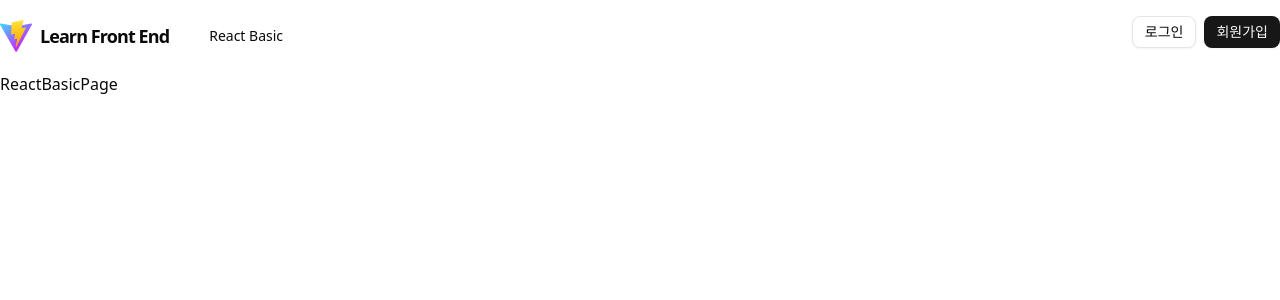
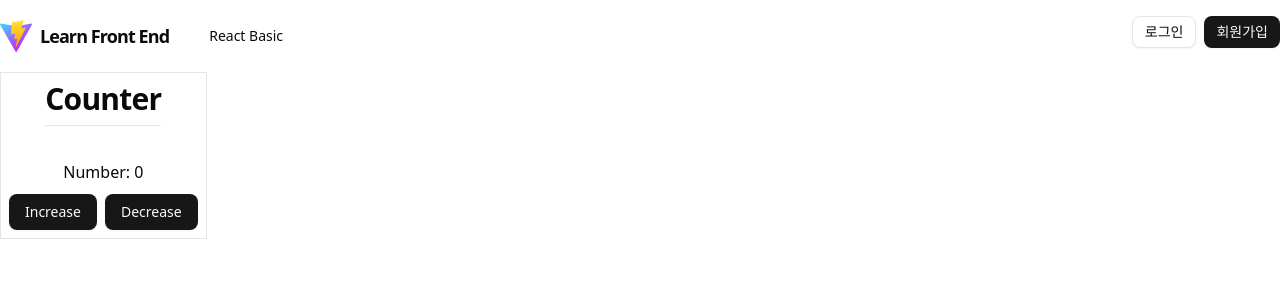
Before and after one commit to aicc6/learn-sl-front, a React (Vite) app: page / in a window 1280 px wide. Shown: the top 300 px of the page. Built offline with nearby package versions, Linux system fonts and the light colour scheme.

Commit message:
react counter 예제 추가

```diff
--- /dev/null
+++ b/src/components/pages/react-basic/counter.jsx
@@ -0,0 +1,26 @@
+import { Button } from '@/components/ui/button'
+import { useState } from 'react'
+
+const Counter = () => {
+  const [number, setNumber] = useState(0)
+
+  const increase = () => setNumber((prev) => prev + 1)
+  const decrease = () => setNumber((prev) => prev - 1)
+
+  return (
+    <div className="flex flex-col items-center gap-2 border-1 p-2">
+      <h2 className="scroll-m-20 border-b pb-2 text-3xl font-semibold tracking-tight first:mt-0">
+        Counter
+      </h2>
+
+      <p className="leading-7 [&:not(:first-child)]:mt-6">Number: {number}</p>
+
+      <div className="flex gap-2">
+        <Button onClick={increase}>Increase</Button>
+        <Button onClick={decrease}>Decrease</Button>
+      </div>
+    </div>
+  )
+}
+
+export { Counter }
--- a/src/components/pages/react-basic/index.jsx
+++ b/src/components/pages/react-basic/index.jsx
@@ -1,5 +1,11 @@
+import { Counter } from './counter'
+
 const ReactBasicPage = () => {
-  return <div>ReactBasicPage</div>
+  return (
+    <div className="flex">
+      <Counter />
+    </div>
+  )
 }
 
 export default ReactBasicPage
```
